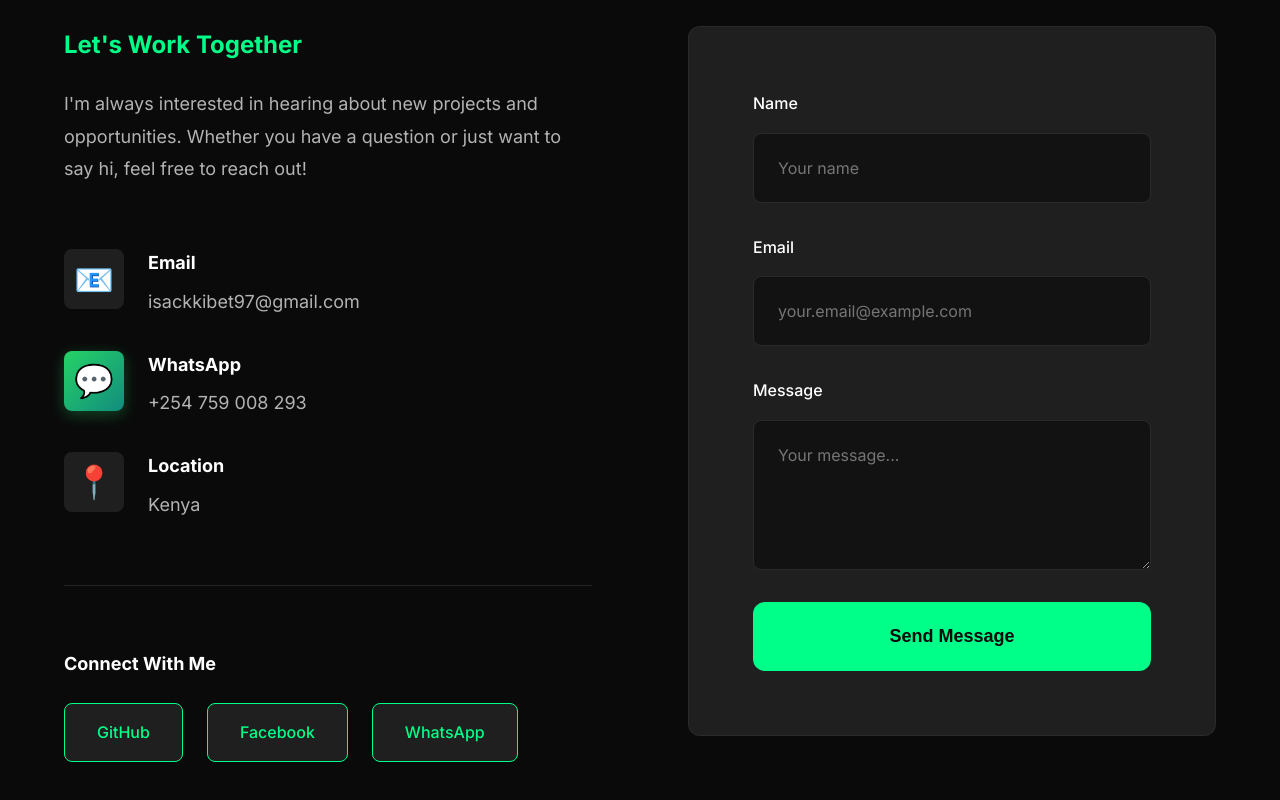
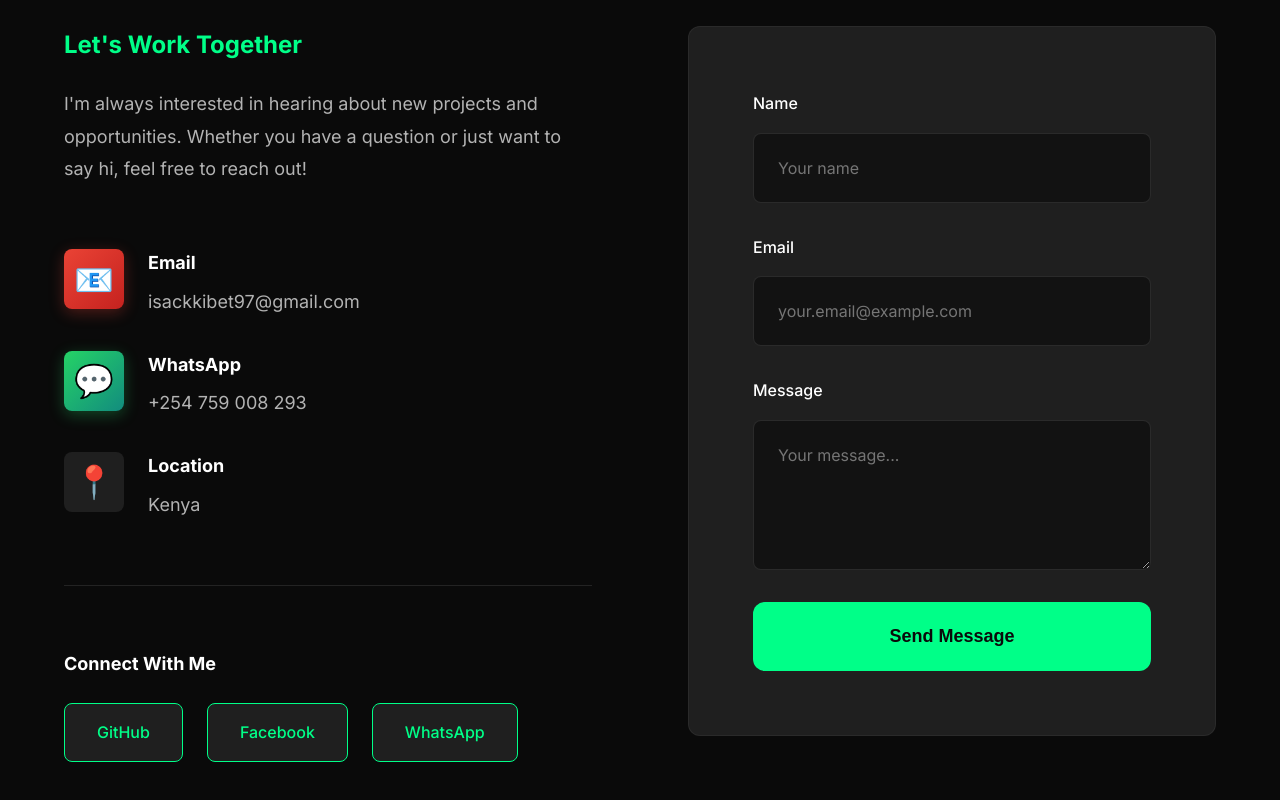
Before and after one commit to isackkibet/isack-profile, a React (Vite) app in the folder portfolio-frontend/: page / in a window 1280 px wide. Shown: the part 3688-4488 px from the top of the page. Built offline with nearby package versions, Linux system fonts and the light colour scheme; no server answers.

Commit message:
Add modern Gmail icon styling with red gradient

```diff
--- a/portfolio-frontend/src/components/sections/Contact.css
+++ b/portfolio-frontend/src/components/sections/Contact.css
@@ -50,6 +50,12 @@
   background: linear-gradient(135deg, #25D366 0%, #128C7E 100%);
   color: white;
   box-shadow: 0 4px 15px rgba(37, 211, 102, 0.3);
+}
+
+.email-icon {
+  background: linear-gradient(135deg, #EA4335 0%, #C5221F 100%);
+  color: white;
+  box-shadow: 0 4px 15px rgba(234, 67, 53, 0.3);
 }
 
 .contact-item h4 {
--- a/portfolio-frontend/src/components/sections/Contact.jsx
+++ b/portfolio-frontend/src/components/sections/Contact.jsx
@@ -62,7 +62,7 @@ const Contact = () => {
 
             <div className="contact-details">
               <div className="contact-item">
-                <div className="contact-icon">📧</div>
+                <div className="contact-icon email-icon">📧</div>
                 <div>
                   <h4>Email</h4>
                   <p>isackkibet97@gmail.com</p>
```
